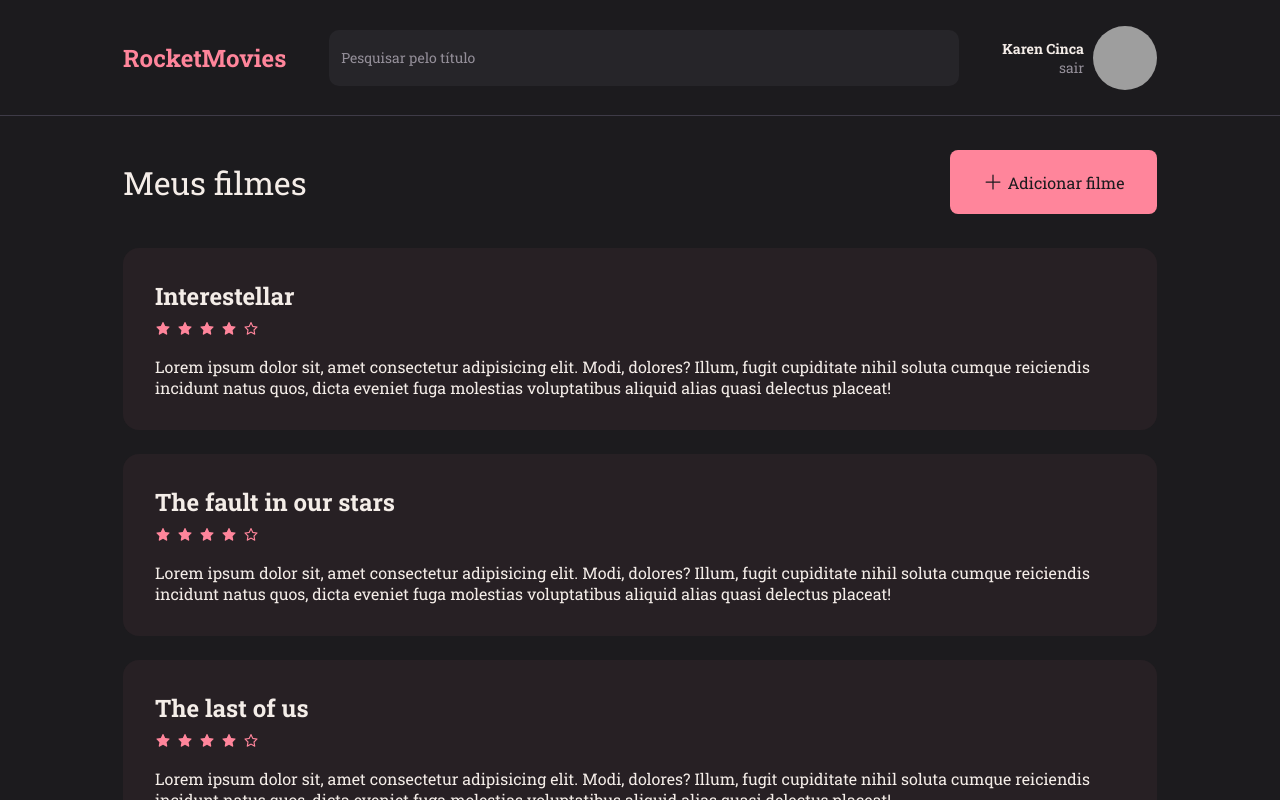
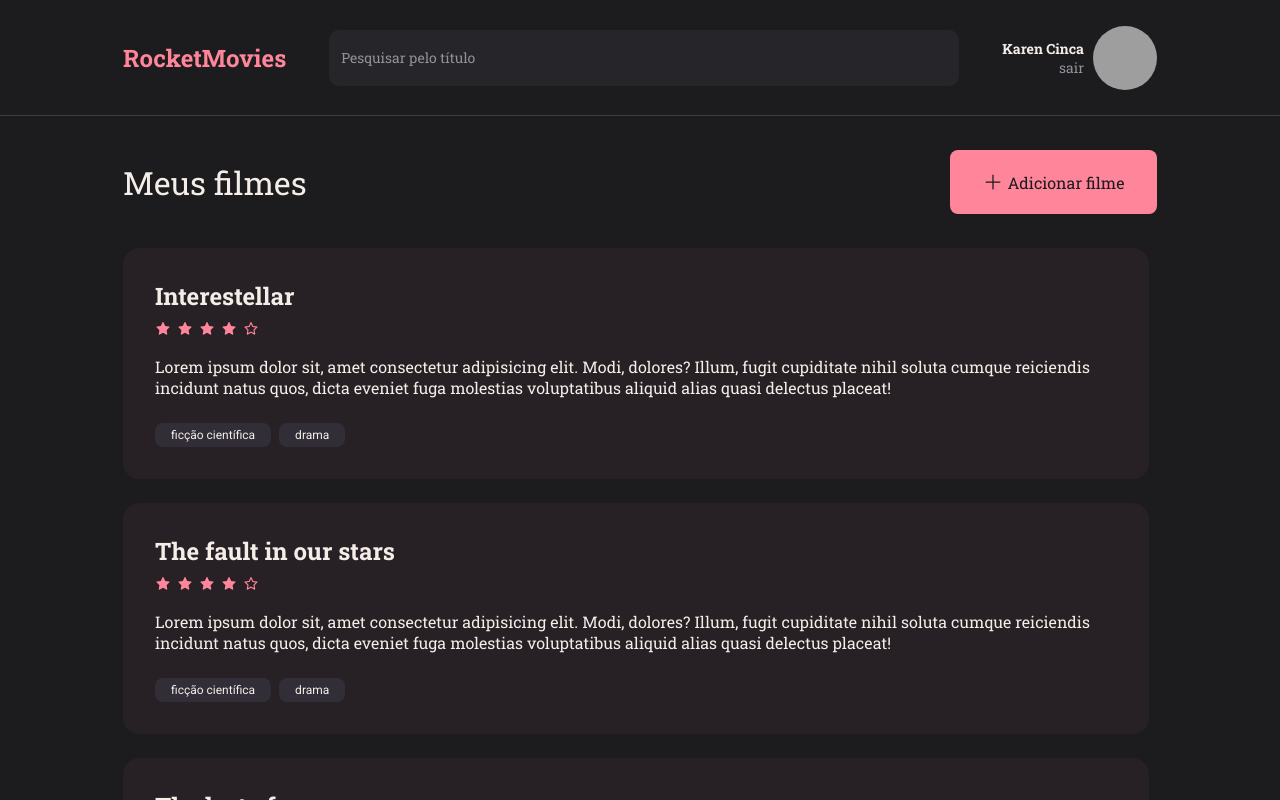
Before and after one commit to karencinca/explorer-rocket, a React (Vite) app in the folder Stage 9/rocketmovies/: page / in a window 1280 px wide. Built offline with nearby package versions, Linux system fonts and the light colour scheme; grey boxes are pictures that could not be loaded.

Commit message:
home page

```diff
--- a/Stage 9/rocketmovies/index.html
+++ b/Stage 9/rocketmovies/index.html
@@ -6,7 +6,7 @@
     <meta name="viewport" content="width=device-width, initial-scale=1.0" />
     <link rel="preconnect" href="https://fonts.googleapis.com">
     <link rel="preconnect" href="https://fonts.gstatic.com" crossorigin>
-    <link href="https://fonts.googleapis.com/css2?family=Roboto+Slab:wght@400;500;700&display=swap" rel="stylesheet">
+    <link href="https://fonts.googleapis.com/css2?family=Roboto&family=Roboto+Slab:wght@400;500;700&display=swap" rel="stylesheet">
     <title>Vite + React</title>
   </head>
   <body>
--- a/Stage 9/rocketmovies/src/components/Movie/index.jsx
+++ b/Stage 9/rocketmovies/src/components/Movie/index.jsx
@@ -1,5 +1,6 @@
 import { AiFillStar, AiOutlineStar } from 'react-icons/ai'
 import { Container, Stars } from "./styles";
+import { Tag } from '../Tag'
 
 export function Movie({ title }) {
     return (
@@ -15,6 +16,9 @@ export function Movie({ title }) {
 
             <p>Lorem ipsum dolor sit, amet consectetur adipisicing elit. Modi, dolores? Illum, fugit cupiditate nihil soluta cumque reiciendis incidunt natus quos, dicta eveniet fuga molestias voluptatibus aliquid alias quasi delectus placeat!</p>
 
+            <Tag title="ficção científica" />
+            <Tag title="drama" />
+
         </Container>
     )
 }
--- /dev/null
+++ b/Stage 9/rocketmovies/src/components/Tag/index.jsx
@@ -0,0 +1,9 @@
+import { Container } from './styles'
+
+export function Tag({ title }) {
+    return (
+        <Container>
+            {title}
+        </Container>
+    )
+}
--- /dev/null
+++ b/Stage 9/rocketmovies/src/components/Tag/styles.js
@@ -0,0 +1,13 @@
+import styled from 'styled-components'
+
+export const Container = styled.div`
+    font-size: 12px;
+    font-family: 'Roboto', sans-serif;
+    background-color: ${({ theme }) => theme.COLORS.BACKGROUND_600};
+    padding: 5px 16px;
+    margin-right: 8px;
+    border-radius: 8px;
+    display: inline-block;
+    margin-top: 25px;
+    cursor: pointer;
+    `
--- a/Stage 9/rocketmovies/src/pages/Home/index.jsx
+++ b/Stage 9/rocketmovies/src/pages/Home/index.jsx
@@ -3,6 +3,7 @@ import { BsPlusLg } from 'react-icons/bs'
 import { Button } from "../../components/Button"
 import { Header } from "../../components/Header"
 import { Movie } from '../../components/Movie'
+import { Tag } from '../../components/Tag'
 
 export function Home() {
     return (
@@ -15,7 +16,6 @@ export function Home() {
                     icon={BsPlusLg}
                     title="Adicionar filme"
                 />
-
             </ContentTitle>
             <Content>
                 <Movie title="Interestellar" />
--- a/Stage 9/rocketmovies/src/pages/Home/styles.js
+++ b/Stage 9/rocketmovies/src/pages/Home/styles.js
@@ -30,6 +30,7 @@ export const ContentTitle = styled.div`
 
 export const Content = styled.div`
     grid-area: content;
-    padding: 0 123px;
+    margin: 0 123px;
+    padding-right: 8px;
     overflow-y: auto;
 `
--- a/Stage 9/rocketmovies/src/styles/global.js
+++ b/Stage 9/rocketmovies/src/styles/global.js
@@ -30,4 +30,18 @@ export default createGlobalStyle`
     button:hover, a:hover {
         filter: brightness(0.9);
     }
+
+    *::-webkit-scrollbar {
+        width: 12px;
+        margin-right: 10px;
+    }
+
+    *::-webkit-scrollbar-track {
+        background: ${({ theme }) => theme.COLORS.BACKGROUND_900};
+    }
+
+    *::-webkit-scrollbar-thumb {
+        background-color: ${({ theme }) => theme.COLORS.PINK};
+        border-radius: 20px;
+    }
 `
--- a/Stage 9/rocketmovies/src/styles/theme.js
+++ b/Stage 9/rocketmovies/src/styles/theme.js
@@ -3,6 +3,7 @@ export default {
       BACKGROUND_900: "#1C1B1E",
       BACKGROUND_800: "#3E3B47",
       BACKGROUND_700: "rgba(255, 133, 155, 0.05);",
+      BACKGROUND_600: "#312E38",
 
       WHITE: "#F4EDE8",
       PINK: "#FF859B",
```
